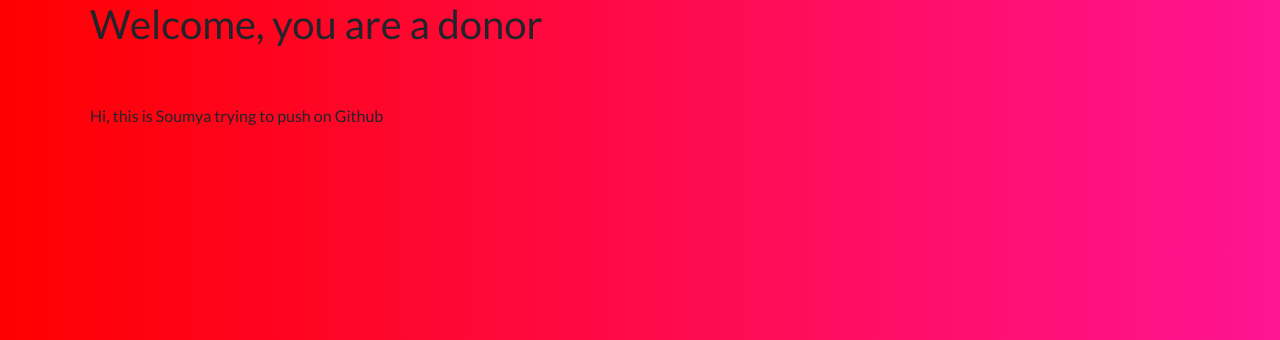
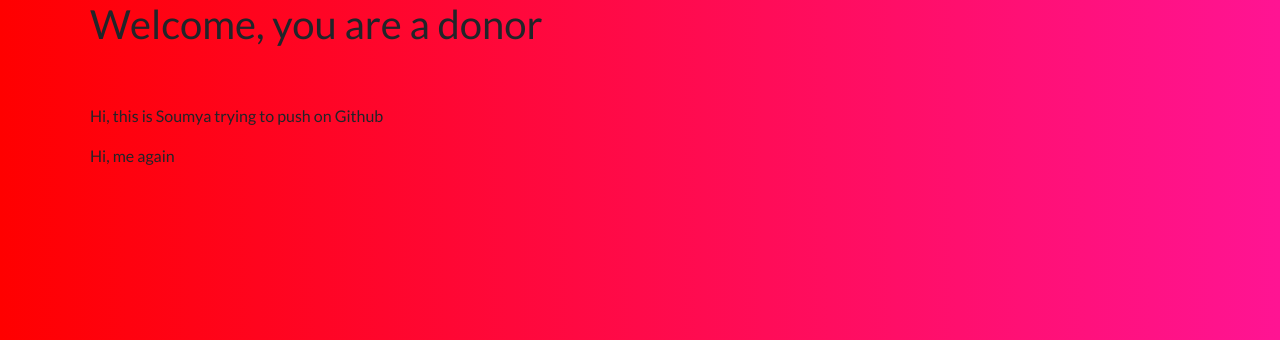
Before and after one commit to SoumyaKoppaka/boond, a Django app: page /donor/ in a window 1280 px wide. Shown: the top 340 px of the page. Run offline with Django 3.2, Linux system fonts and the light colour scheme; some libraries are stand-ins or nearby versions.

Commit message:
Changed again

```diff
--- a/templates/base.html
+++ b/templates/base.html
@@ -38,6 +38,9 @@
 
     <p>Hi, this is Soumya trying to push on Github</p>
 
+
+    <p>Hi, me again</p>
+
 </div>
 </body>
 </html>
```
